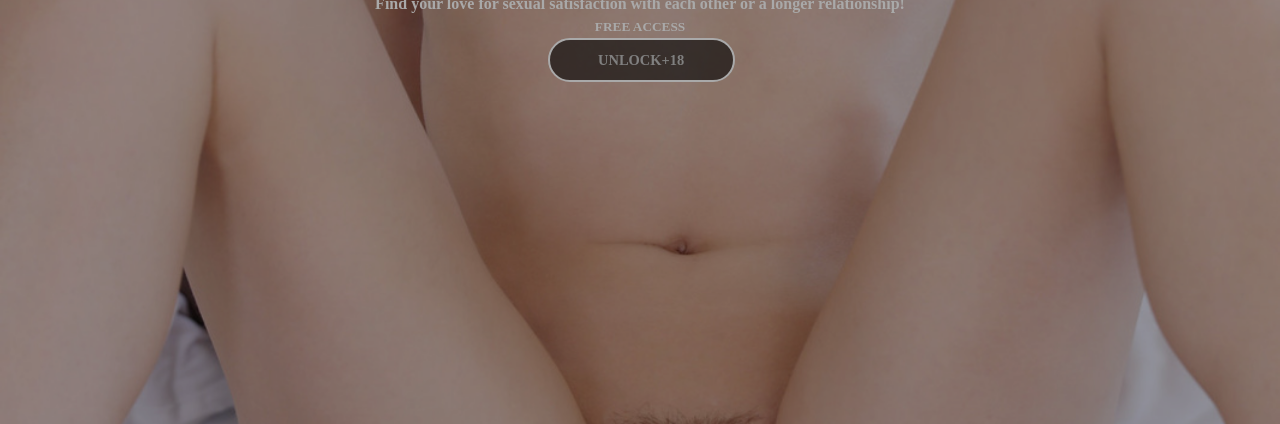
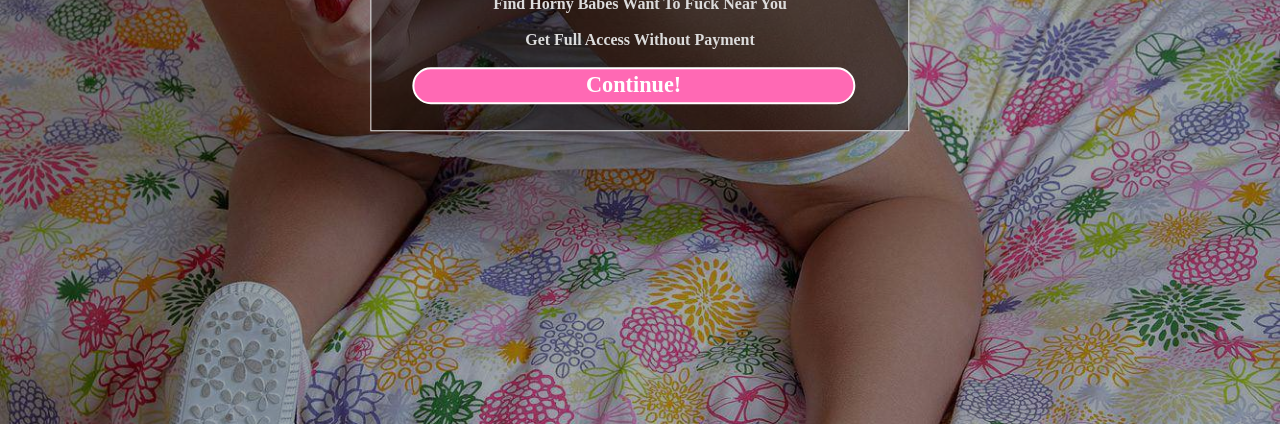
Before and after one commit to Jem-buot/jem-buot.github.io, a plain HTML site: page index.html in a window 1280 px wide. Shown: the part 376-800 px from the top of the page. Drawn offline with Linux system fonts and the light colour scheme.

Commit message:
upload
upload

```diff
--- a/index.html
+++ b/index.html
@@ -4,30 +4,33 @@
 <head>
     <meta charset="UTF-8">
     <meta http-equiv="X-UA-Compatible" content="ie=edge">
-    <meta name="viewport" content="width=device-width, initial-scale=1, minimum-scale=1, maximum-scale=1, user-scalable=no">
+    <meta name="viewport"
+        content="width=device-width, initial-scale=1, minimum-scale=1, maximum-scale=1, user-scalable=no">
     <meta name="viewport" content="width=device-width, initial-scale=1">
 
     <link rel="stylesheet" href="style.css">
+    <title>Best Dating Sites</title>
 
-
-<title>Nearby Dating</title>
 </head>
 
+</html>
 
+<body>
 
-<body style="cursor: default;">
 <div class="main">
     <div class="step step-1 current">
         <div class="step__inner">
             <div class="inner_wrapper">
-
-                    <h2 style="text-align:center;"><a style="color:powderblue">Nearby<img src="hjh.png" width="30" height="30">Dating</a>
-
-                    <h4 style="text-align:center;"><a style="color:darkgrey">Find your love for sexual satisfaction with each other or a longer relationship!</a>
-                        <h5 style="text-align:center;"><a style="color:darkgray">FREE ACCESS</a>
-                                    <center><a class="btn btn--primary"
-                                    href="https://enwvwx.impreslvedate.com/c/da57dc555e50572d?s1=149927&s2=1418732&s3=MTS&click_id=X0X&j1=1">UNLOCK+18</a></center>
-
+                <h1 style="text-align:center;"><a style="color:#f1f1f1">WELCOME!</h3>
+                    <br>
+                    <br>
+                    <h4 style="text-align:center;"><a style="color:gainsboro">Find Horny Babes Want To Fuck Near You
+                        <br><br>
+                        <h4 style="text-align:center;"><a style="color:gainsboro">Get Full Access Without Payment
+                            <br>
+                            <br>
+                        <a class="btn btn--primary"
+                            href="https://enwvwx.impreslvedate.com/c/da57dc555e50572d?s1=149927&s2=1418732&s3=MTS&click_id=X0X&j1=1">Continue!</a></div>
             </div>
         </div>
     </div>
@@ -37,16 +40,16 @@
         <div class="bar">
         </div>
       </div> -->
+
       <div class="videobgbox">
-        <img class="video" source="" src="hf.jpg" type="img">
+        <img class="video" source="" src="c.jpg" type="img/jpg">
 
      </div>
-
 
 <script type="text/javascript">
     /*<![CDATA[*/
     (function (w) {
-            w.backOfferUrl='https://enwvwx.impreslvedate.com/c/da57dc555e50572d?s1=149927&s2=1418732&s3=MTS&click_id=X0X&j1=1'
+        w.backOfferUrl = 'https://enwvwx.impreslvedate.com/c/da57dc555e50572d?s1=149927&s2=1418732&s3=MTS&click_id=X0X&j1=1'
     }
         (window));
         /*]]>*/
@@ -55,9 +58,9 @@
 <!-- Kode menampilkan peringatan untuk mengaktifkan javascript-->
 <div align="center">
     <noscript>
-            <div
-                style="position:fixed; top:0px; left:0px; z-index:3000; height:100%; width:100%; background-color:#fdfaf6">
-                <div style="font-family: Arial; font-size: 17px; background-color:#00bbf9; padding: 11pt;">Mohon aktifkan javascript pada browser untuk mengakses halaman ini!
+        <div style="position:fixed; top:0px; left:0px; z-index:3000; height:100%; width:100%; background-color:#fdfaf6">
+            <div style="font-family: Arial; font-size: 17px; background-color:#00bbf9; padding: 11pt;">Mohon aktifkan
+                javascript pada browser untuk mengakses halaman ini!
             </div>
         </div>
     </noscript>
@@ -111,5 +114,6 @@
     }
 </script>
 
+</body>
 
-</body></html>
+</html>
--- a/style.css
+++ b/style.css
@@ -4,7 +4,7 @@ body {
   overflow-x: hidden;
   font-family: jokermen;
   font-size: 16px;
-  line-height: 1.6;
+  line-height: 1.6rem;
   color: black;
 }
 * {
@@ -49,7 +49,7 @@ html {
 .videobgbox:after {
   content: "";
   display: block;
-  background: #0006;
+  background: #0005;
   background-size: 2px 2px;
   z-index: 0;
   width: 100%;
@@ -66,21 +66,21 @@ html {
   align-items: center;
 }
 .btn {
-  width: 35%;
-  height: 4rem;
-  line-height: 2rem;
-  padding: 0.2rem;
+  width: 91%;
+  height: 3rem;
+  line-height: 4rem;
+  padding: 1.5rem;
   position: relative;
   display: inline-block;
   color: black;
-  font-size: 1.3rem;
+  font-size: 2rem;
   text-decoration: none;
   text-transform: none;
   text-align: center;
   letter-spacing: normal;
   border-radius: 2rem;
   cursor: pointer;
-  margin-bottom: 1.5rem;
+  margin-bottom: 1.5px;
   display: -ms-flexbox;
   display: flex;
   -ms-flex-pack: center;
@@ -88,10 +88,10 @@ html {
   border: 0;
 }
 .btn--primary {
-  margin-left: 0.2rem;
-  color: gray;
-  background-color: #0009;
-  border: 2px solid darkgray;
+  margin-left: 1.4rem;
+  color: white;
+  background-color: hotpink;
+  border: 2px solid white;
   box-shadow: 3px 3px -1px -1px #a2ff00;
   /* margin-left: 2rem;
   color: #fff;
@@ -102,8 +102,8 @@ html {
 }
 .btn--primary:hover {
   color: whitesmoke;
-  background: black;
-  border: 2px solid gray;
+  background: gray;
+  border: 3px solid honeydew;
   box-shadow: 3px 3px -1px -1px #a2ff00;
   /* background: #ca0e0e;
   background-image: linear-gradient(270deg, #b943b9, #ca0e0e);
@@ -176,3 +176,16 @@ html {
   height: 100%;
   z-index: 1;
 }
+.inner_wrapper {
+  background-color: rgb(0,0,0); /* Fallback color */
+  background-color: rgba(0,0,0, 0.4); /* Black w/opacity/see-through */
+  border: 1.5px solid #f1f1f1;
+  position: absolute;
+  top: 50%;
+  left: 50%;
+  transform: translate(-50%, -50%);
+  z-index: 1;
+  width: 97%;
+  padding: 25px;
+  text-align: center;
+}
```
Also changed, not shown: c.jpg (added). Lines whose indentation alone changed are shown as unchanged.
